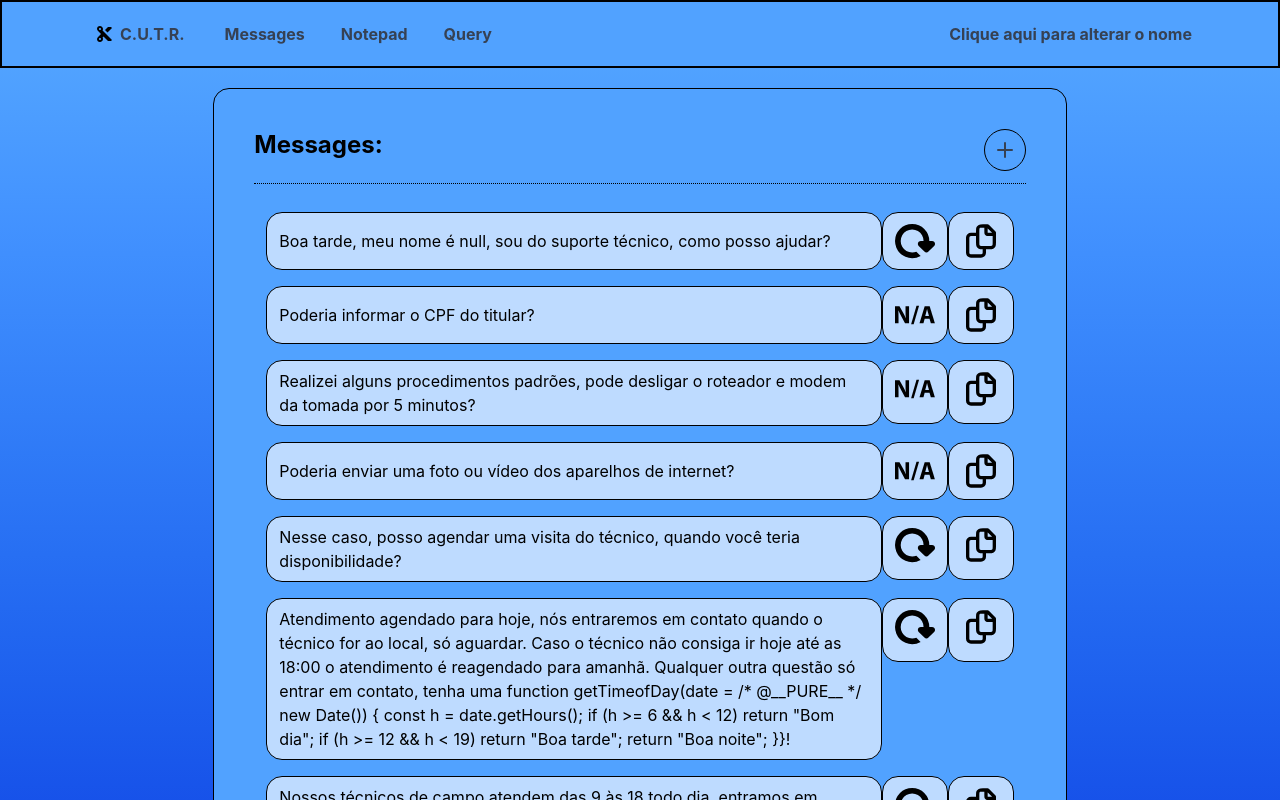
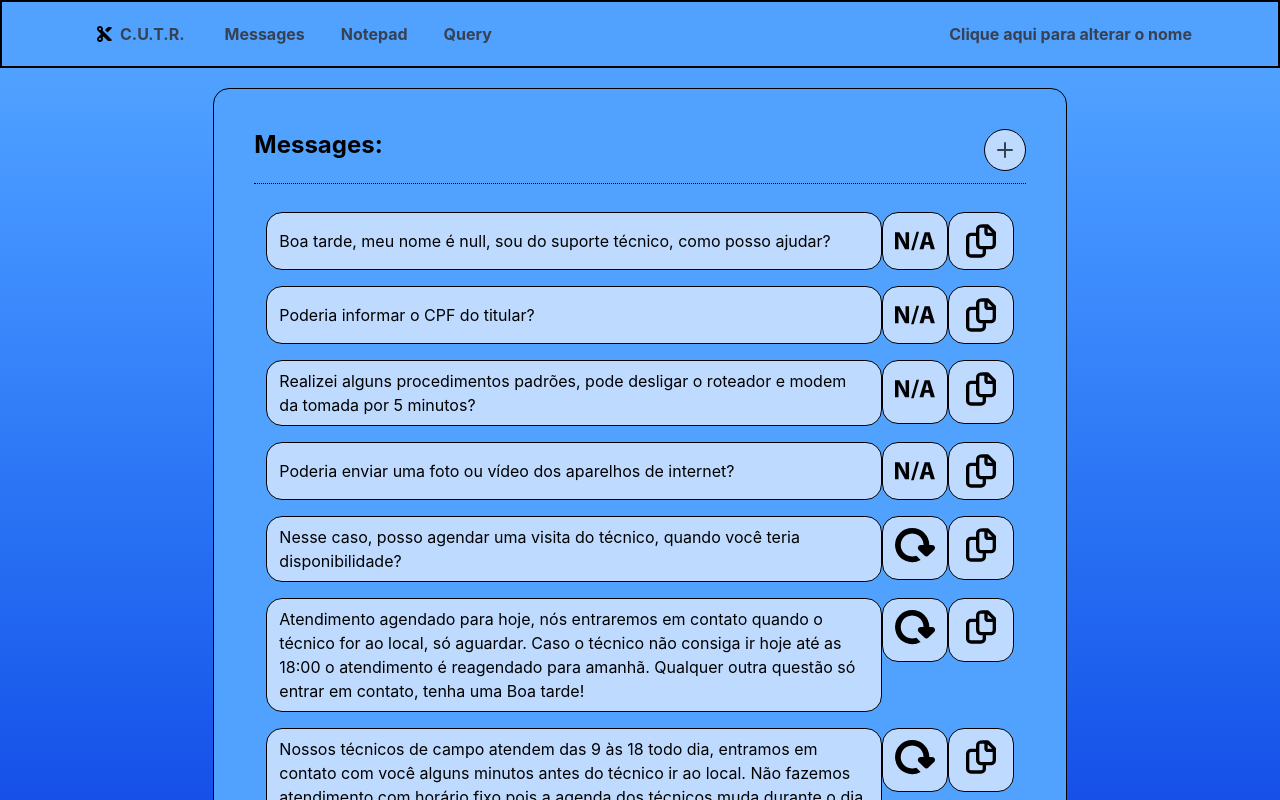
Before and after one commit to ShinyPineMaker/Chat-Utility-Tool-R, a React (Vite) app: page /Messages in a window 1280 px wide. Shown: the top 800 px of the page. Built offline with nearby package versions, Linux system fonts and the light colour scheme.

Commit message:
fully implemented alternative messages functionality with toggleAlt function added ids to the preset messages

```diff
--- a/src/Pages/Components/PresetMessages.tsx
+++ b/src/Pages/Components/PresetMessages.tsx
@@ -1,16 +1,9 @@
-type Message = {
+export type Message = {
+    id: number,
     text: string,
     altText?: string,
     isAlt?: boolean
-}
-
-
-
-
-
-
-
-
+};
 
 
 const getPresetMessages = () => {
@@ -27,32 +20,32 @@ const getPresetMessages = () => {
 
 
         //cumprimento/saudação
-        { text: `${getTimeofDay()}, meu nome é ${name}, sou do suporte técnico, como posso ajudar?`, altText: `Boa noite, meu nome é ${name}, sou do suporte técnico, como posso ajudar?`, isAlt: false},
+        { id: 0, text: `${getTimeofDay()}, meu nome é ${name}, sou do suporte técnico, como posso ajudar?`},
 
         //solicitações
-        { text: `Poderia informar o CPF do titular?` },
+        { id: 1, text: `Poderia informar o CPF do titular?` },
 
-        { text: `Realizei alguns procedimentos padrões, pode desligar o roteador e modem da tomada por 5 minutos?` },
+        { id: 2, text: `Realizei alguns procedimentos padrões, pode desligar o roteador e modem da tomada por 5 minutos?` },
 
-        { text: `Poderia enviar uma foto ou vídeo dos aparelhos de internet?` },
+        { id: 3, text: `Poderia enviar uma foto ou vídeo dos aparelhos de internet?` },
 
         //agendamento
-        { text: `Nesse caso, posso agendar uma visita do técnico, quando você teria disponibilidade?`, altText: `Nesse caso, posso agendar uma visita do técnico, você teria disponibilidade a partir de amanhã?`, isAlt: false },
+        { id: 4, text: `Nesse caso, posso agendar uma visita do técnico, quando você teria disponibilidade?`, altText: `Nesse caso, posso agendar uma visita do técnico, você teria disponibilidade a partir de amanhã?`, isAlt: false },
 
-        { text: `Atendimento agendado para hoje, nós entraremos em contato quando o técnico for ao local, só aguardar. Caso o técnico não consiga ir hoje até as 18:00 o atendimento é reagendado para amanhã. Qualquer outra questão só entrar em contato, tenha uma ${getTimeofDay}}!`, altText: `Atendimento agendado para amanhã, nós entraremos em contato quando o técnico for ao local. Nossos técnicos de campo atendem das 9:00 às 18:00 todos os dias, qualquer outra questão pode entrar em contato novamente, tenha uma ${getTimeofDay}!` },
+        { id: 5, text: `Atendimento agendado para hoje, nós entraremos em contato quando o técnico for ao local, só aguardar. Caso o técnico não consiga ir hoje até as 18:00 o atendimento é reagendado para amanhã. Qualquer outra questão só entrar em contato, tenha uma ${getTimeofDay()}!`, altText: `Atendimento agendado para amanhã, nós entraremos em contato quando o técnico for ao local. Nossos técnicos de campo atendem das 9:00 às 18:00 todos os dias, qualquer outra questão pode entrar em contato novamente, tenha uma ${getTimeofDay()}!` },
 
-        { text: `Nossos técnicos de campo atendem das 9 às 18 todo dia, entramos em contato com você alguns minutos antes do técnico ir ao local. Não fazemos atendimento com horário fixo pois a agenda dos técnicos muda durante o dia e não tem como garantir prioridade para todo cliente. Caso não entramos em contato ou o técnico não compareça até às 18 o atendimento é reagendado para o dia seguinte, com prioridade.`, altText: `Seu atendimento já está na agenda do tecnico, só aguardar que assim que possivel o tecnico vai no local.`, isAlt: false },
+        { id: 6, text: `Nossos técnicos de campo atendem das 9 às 18 todo dia, entramos em contato com você alguns minutos antes do técnico ir ao local. Não fazemos atendimento com horário fixo pois a agenda dos técnicos muda durante o dia e não tem como garantir prioridade para todo cliente. Caso não entramos em contato ou o técnico não compareça até às 18 o atendimento é reagendado para o dia seguinte, com prioridade.`, altText: `Seu atendimento já está na agenda do tecnico, só aguardar que assim que possivel o tecnico vai no local.`, isAlt: false },
 
 
         //encerramento
-        { text: `Atendimento encerrado devido à falta de comunicação, Fleetnet agradece o contato. Caso necessário, pode enviar uma nova mensagem para esse contato que abrimos um novo atendimento para resolver seu problema.` },
+        { id: 7, text: `Atendimento encerrado devido à falta de comunicação, Fleetnet agradece o contato. Caso necessário, pode enviar uma nova mensagem para esse contato que abrimos um novo atendimento para resolver seu problema.` },
 
         //transferência
-        { text: `Para verificar sobre assuntos financeiros, cancelamento, planos disponíveis, aplicativos, canais de TV, mudança de endereço ou titularidade, apenas com o setor comercial, vou transferir a conversa, só um momento.`, altText: `Para verificar sobre assuntos financeiros, cancelamento, planos disponíveis, aplicativos, canais de TV, mudança de endereço ou titularidade, apenas com o setor comercial, como eles já encerraram atendimento por hoje será necessário que você entre em contato novamente amanhã, durante horário comercial`, isAlt: false },
+        { id: 8, text: `Para verificar sobre assuntos financeiros, cancelamento, planos disponíveis, aplicativos, canais de TV, mudança de endereço ou titularidade, apenas com o setor comercial, vou transferir a conversa, só um momento.`, altText: `Para verificar sobre assuntos financeiros, cancelamento, planos disponíveis, aplicativos, canais de TV, mudança de endereço ou titularidade, apenas com o setor comercial, como eles já encerraram atendimento por hoje será necessário que você entre em contato novamente amanhã, durante horário comercial`, isAlt: false },
 
 
         //outros
-        { text: `Para ativar os aplicativos acesse esse site:
+        { id: 9, text: `Para ativar os aplicativos acesse esse site:
 
 https://www.portaldoassinante.com/fleetnet/login
 
@@ -60,11 +53,11 @@ Para entrar no aplicativo através do cadastro fleetnet siga as instruções no
 
 https://comologar.com.br/` },
 
-        { text: `Esses tipos de aparelhos não são homologados pela Anatel, e podem interferir com a conexão da sua rede, posso agendar para um técnico verificar a conexão da sua casa mas caso o problema seja nesse aparelho nós não prestamos manutenção, teria que ficar por conta de um técnico particular.` },
+        { id: 10, text: `Esses tipos de aparelhos não são homologados pela Anatel, e podem interferir com a conexão da sua rede, posso agendar para um técnico verificar a conexão da sua casa mas caso o problema seja nesse aparelho nós não prestamos manutenção, teria que ficar por conta de um técnico particular.` },
 
-        { text: `Seu plano foi habilitado provisoriamente por 72 horas, caso o pagamento não seja identificado pelo sistema ele será inativado novamente.` },
+        { id: 11, text: `Seu plano foi habilitado provisoriamente por 72 horas, caso o pagamento não seja identificado pelo sistema ele será inativado novamente.` },
 
-        { text: `Houve um rompimento na sua região, só aguardar que nossos técnicos estão verificando.` },
+        { id: 12, text: `Houve um rompimento na sua região, só aguardar que nossos técnicos estão verificando.` },
 ];
 
     return presetMessages
--- a/src/Pages/Messages.tsx
+++ b/src/Pages/Messages.tsx
@@ -34,12 +34,14 @@ function Messages() {
 
     const [copyThat, setCopyThat] = useState("");
     const [messages, setMessages] = useState (()=> getMessages());
-    const presetMessages = getPresetMessages();
+    const [presetMessages, setPresetMessages] = useState<Message[]>(() => getPresetMessages());
 
 
     useEffect(()=>{
-        localStorage.setItem("messages", JSON.stringify(messages));
-    }, [messages])
+            localStorage.setItem("messages", JSON.stringify(messages));
+        },
+        [messages]
+    )
 
     const copyText = (text: string) => {
         navigator.clipboard.writeText(text);
@@ -63,37 +65,49 @@ function Messages() {
         setMessages(storedMessages);
     }
 
-    const toggleAlt = (msg: Message) => ({isAlt: !msg.isAlt})
+    const showAltIcon = (msg: Message) => {
+        if (msg.altText) {
+            return (
+                <button onClick={() => toggleAlt(msg.id)} className="flex border rounded-2xl px-3 py-2 max-h-16 bg-blue-200 hover:bg-blue-400">
+                    <svg className="w-10 h-10" fill="currentColor" viewBox="0 0 32 32" version="1.1" xmlns="http://www.w3.org/2000/svg"><g id="SVGRepo_bgCarrier" strokeWidth="0"></g><g id="SVGRepo_tracerCarrier" strokeLinecap="round" strokeLinejoin="round"></g><g id="SVGRepo_iconCarrier"> <title>reload</title> <path d="M0 16q0-2.784 1.088-5.312t2.912-4.384 4.384-2.912 5.344-1.088q2.784 0 5.312 1.088t4.384 2.912 2.912 4.384 1.088 5.312h2.304q0.736 0 1.28 0.416t0.8 1.024 0.16 1.28-0.64 1.184l-4.576 4.576q-0.672 0.672-1.6 0.672t-1.632-0.672l-4.576-4.576q-0.512-0.512-0.608-1.184t0.128-1.28 0.8-1.024 1.312-0.416h2.272q0-2.464-1.216-4.576t-3.328-3.328-4.576-1.216-4.608 1.216-3.328 3.328-1.216 4.576 1.216 4.608 3.328 3.328 4.608 1.216q1.728 0 3.36-0.64l3.424 3.392q-3.136 1.824-6.784 1.824-2.816 0-5.344-1.088t-4.384-2.912-2.912-4.384-1.088-5.344z"></path> </g></svg>
+                </button>
+
+            )
+        }
+
+        else {
+            return (
+                <button className="flex border rounded-2xl px-3 py-2 max-h-16 bg-blue-200 hover:bg-blue-400">
+                    <svg className="w-10 h-10" version="1.1" id="Capa_1" xmlns="http://www.w3.org/2000/svg" viewBox="0 0 256.462 256.462" xmlSpace="preserve" fill="#000000"><g id="SVGRepo_bgCarrier" strokeWidth="0"></g><g id="SVGRepo_tracerCarrier" strokeLinecap="round" strokeLinejoin="round"></g><g id="SVGRepo_iconCarrier"> <g> <path fill="#000000" d="M67.509,103.278c0,16.475,0.483,31.171,1.939,45.539h-0.322 c-5.006-12.274-11.307-25.831-17.769-37.305L28.748,71.623H0v108.854h22.614v-32.782c0-17.769-0.328-33.116-1.134-47.645h0.644 c5.167,12.751,12.435,26.815,18.897,38.427l23.253,42.001h25.843V71.623H67.509V103.278z"></path> <path fill="#000000" d="M103.352,186.778h16.313l34.56-117.094h-16.313L103.352,186.778z"></path> <path fill="#000000;" d="M222.54,71.629h-32.293l-33.116,108.854h25.359l7.751-27.949h31.165l8.401,27.949h26.654 C256.462,180.483,222.54,71.629,222.54,71.629z M193.786,134.12l6.468-23.092c1.778-6.301,3.389-14.541,5.006-21.003h0.322 c1.617,6.462,3.556,14.541,5.49,21.003l6.784,23.092H193.786z"></path> </g> </g></svg>
+                </button>
+
+            )
+        }
+    }
+
+    const toggleAlt = (i: number) => {
+        setPresetMessages((prev) =>
+            prev.map((m) => (m.id === i ? {...m, isAlt: !m.isAlt} : m))
+        )
+    }
 
     const showMessage = (msg: Message) => {
 
-        if (msg.isAlt) {
+        if (msg.isAlt == true) {
             return msg.altText;
         };
 
         return msg.text;
     }
 
-    const showAltIcon = (msg: Message) => {
-        if (msg.altText) {
-            return (
-                <svg className="w-10 h-10 hover:text-blue-700" fill="currentColor" viewBox="0 0 32 32" version="1.1" xmlns="http://www.w3.org/2000/svg"><g id="SVGRepo_bgCarrier" strokeWidth="0"></g><g id="SVGRepo_tracerCarrier" strokeLinecap="round" strokeLinejoin="round"></g><g id="SVGRepo_iconCarrier"> <title>reload</title> <path d="M0 16q0-2.784 1.088-5.312t2.912-4.384 4.384-2.912 5.344-1.088q2.784 0 5.312 1.088t4.384 2.912 2.912 4.384 1.088 5.312h2.304q0.736 0 1.28 0.416t0.8 1.024 0.16 1.28-0.64 1.184l-4.576 4.576q-0.672 0.672-1.6 0.672t-1.632-0.672l-4.576-4.576q-0.512-0.512-0.608-1.184t0.128-1.28 0.8-1.024 1.312-0.416h2.272q0-2.464-1.216-4.576t-3.328-3.328-4.576-1.216-4.608 1.216-3.328 3.328-1.216 4.576 1.216 4.608 3.328 3.328 4.608 1.216q1.728 0 3.36-0.64l3.424 3.392q-3.136 1.824-6.784 1.824-2.816 0-5.344-1.088t-4.384-2.912-2.912-4.384-1.088-5.344z"></path> </g></svg>
-            )
-        }
 
-        else {
-            return (
-                <svg className="w-10 h-10" version="1.1" id="Capa_1" xmlns="http://www.w3.org/2000/svg" viewBox="0 0 256.462 256.462" xmlSpace="preserve" fill="#000000"><g id="SVGRepo_bgCarrier" stroke-width="0"></g><g id="SVGRepo_tracerCarrier" stroke-linecap="round" stroke-linejoin="round"></g><g id="SVGRepo_iconCarrier"> <g> <path fill="#000000" d="M67.509,103.278c0,16.475,0.483,31.171,1.939,45.539h-0.322 c-5.006-12.274-11.307-25.831-17.769-37.305L28.748,71.623H0v108.854h22.614v-32.782c0-17.769-0.328-33.116-1.134-47.645h0.644 c5.167,12.751,12.435,26.815,18.897,38.427l23.253,42.001h25.843V71.623H67.509V103.278z"></path> <path fill="#000000" d="M103.352,186.778h16.313l34.56-117.094h-16.313L103.352,186.778z"></path> <path fill="#000000;" d="M222.54,71.629h-32.293l-33.116,108.854h25.359l7.751-27.949h31.165l8.401,27.949h26.654 C256.462,180.483,222.54,71.629,222.54,71.629z M193.786,134.12l6.468-23.092c1.778-6.301,3.389-14.541,5.006-21.003h0.322 c1.617,6.462,3.556,14.541,5.49,21.003l6.784,23.092H193.786z"></path> </g> </g></svg>
-            )
-        }
-    }
 
     return(
 
 
 
         <div>
-            {Header()}
+            <Header />
             <div className="min-h-screen flex justify-center            bg-linear-to-t from-blue-950 via-blue-700 to-blue-400">
 
 
@@ -107,7 +121,7 @@ function Messages() {
                             {copyThat}
                         </span>
 
-                        <button className="inline-flex w-fit h-auto px-2 py-2 mb-3 border rounded-3xl" onClick={addMessages}>
+                        <button className="inline-flex w-fit h-auto px-2 py-2 mb-3 border rounded-3xl bg-blue-200 hover:bg-blue-400" onClick={addMessages}>
                             <svg xmlns="http://www.w3.org/2000/svg" viewBox="0 0 24 24" className="w-6 h-6 text-gray-700 hover:text-gray-900" fill="none" stroke="currentColor" strokeWidth="2" strokeLinecap="round">
                                 <path d="M12 5v14M5 12h14"></path>
                             </svg>
@@ -129,12 +143,12 @@ function Messages() {
                                             {showMessage(msg)}
                                         </span>
 
-                                        <button className="flex border rounded-2xl px-3 py-2 max-h-16 bg-blue-200" onClick={() => toggleAlt(msg)}>
-                                            {showAltIcon(msg)}
-                                        </button>
 
-                                        <button className="flex border rounded-2xl px-3 py-2 max-h-16 bg-blue-200" onClick={() => copyText(msg.text)}>
-                                            <svg className="w-10 h-10 hover:text-blue-700" viewBox="0 0 24 24" fill="none" xmlns="http://www.w3.org/2000/svg"><g id="SVGRepo_bgCarrier" strokeWidth="0"></g><g id="SVGRepo_tracerCarrier" strokeLinecap="round" strokeLinejoin="round"></g><g id="SVGRepo_iconCarrier"> <path d="M15 3V6.4C15 6.96005 15 7.24008 15.109 7.45399C15.2049 7.64215 15.3578 7.79513 15.546 7.89101C15.7599 8 16.0399 8 16.6 8H20M10 8H6C4.89543 8 4 8.89543 4 10V19C4 20.1046 4.89543 21 6 21H12C13.1046 21 14 20.1046 14 19V16M16 3H13.2C12.0799 3 11.5198 3 11.092 3.21799C10.7157 3.40973 10.4097 3.71569 10.218 4.09202C10 4.51984 10 5.0799 10 6.2V12.8C10 13.9201 10 14.4802 10.218 14.908C10.4097 15.2843 10.7157 15.5903 11.092 15.782C11.5198 16 12.0799 16 13.2 16H16.8C17.9201 16 18.4802 16 18.908 15.782C19.2843 15.5903 19.5903 15.2843 19.782 14.908C20 14.4802 20 13.9201 20 12.8V7L16 3Z" stroke="currentColor" strokeWidth="2" strokeLinejoin="round"></path> </g></svg>
+                                        {showAltIcon(msg)}
+
+
+                                        <button onClick={() => copyText(msg.text)} className="flex border rounded-2xl px-3 py-2 max-h-16 bg-blue-200 hover:bg-blue-400">
+                                            <svg className="w-10 h-10 " viewBox="0 0 24 24" fill="none" xmlns="http://www.w3.org/2000/svg"><g id="SVGRepo_bgCarrier" strokeWidth="0"></g><g id="SVGRepo_tracerCarrier" strokeLinecap="round" strokeLinejoin="round"></g><g id="SVGRepo_iconCarrier"> <path d="M15 3V6.4C15 6.96005 15 7.24008 15.109 7.45399C15.2049 7.64215 15.3578 7.79513 15.546 7.89101C15.7599 8 16.0399 8 16.6 8H20M10 8H6C4.89543 8 4 8.89543 4 10V19C4 20.1046 4.89543 21 6 21H12C13.1046 21 14 20.1046 14 19V16M16 3H13.2C12.0799 3 11.5198 3 11.092 3.21799C10.7157 3.40973 10.4097 3.71569 10.218 4.09202C10 4.51984 10 5.0799 10 6.2V12.8C10 13.9201 10 14.4802 10.218 14.908C10.4097 15.2843 10.7157 15.5903 11.092 15.782C11.5198 16 12.0799 16 13.2 16H16.8C17.9201 16 18.4802 16 18.908 15.782C19.2843 15.5903 19.5903 15.2843 19.782 14.908C20 14.4802 20 13.9201 20 12.8V7L16 3Z" stroke="currentColor" strokeWidth="2" strokeLinejoin="round"></path> </g></svg>
                                         </button>
                                     </li>
                                 )
@@ -153,7 +167,7 @@ function Messages() {
                                         {msg}
                                     </span>
 
-                                    <button className="flex border rounded-2xl px-3 py-2 bg-blue-200" onClick={() => copyText(msg)}>
+                                    <button onClick={() => copyText(msg)} className="flex border rounded-2xl px-3 py-2 bg-blue-200">
                                         <svg className="w-10 h-10 hover:text-blue-700" viewBox="0 0 24 24" fill="none" xmlns="http://www.w3.org/2000/svg"><g id="SVGRepo_bgCarrier" strokeWidth="0"></g><g id="SVGRepo_tracerCarrier" strokeLinecap="round" strokeLinejoin="round"></g><g id="SVGRepo_iconCarrier"> <path d="M15 3V6.4C15 6.96005 15 7.24008 15.109 7.45399C15.2049 7.64215 15.3578 7.79513 15.546 7.89101C15.7599 8 16.0399 8 16.6 8H20M10 8H6C4.89543 8 4 8.89543 4 10V19C4 20.1046 4.89543 21 6 21H12C13.1046 21 14 20.1046 14 19V16M16 3H13.2C12.0799 3 11.5198 3 11.092 3.21799C10.7157 3.40973 10.4097 3.71569 10.218 4.09202C10 4.51984 10 5.0799 10 6.2V12.8C10 13.9201 10 14.4802 10.218 14.908C10.4097 15.2843 10.7157 15.5903 11.092 15.782C11.5198 16 12.0799 16 13.2 16H16.8C17.9201 16 18.4802 16 18.908 15.782C19.2843 15.5903 19.5903 15.2843 19.782 14.908C20 14.4802 20 13.9201 20 12.8V7L16 3Z" stroke="currentColor" strokeWidth="2" strokeLinejoin="round"></path> </g></svg>
                                     </button>
                                 </li>
@@ -165,7 +179,7 @@ function Messages() {
             </div>
 
 
-        {Footer()}
+        <Footer />
         </div>
 
     );
```
